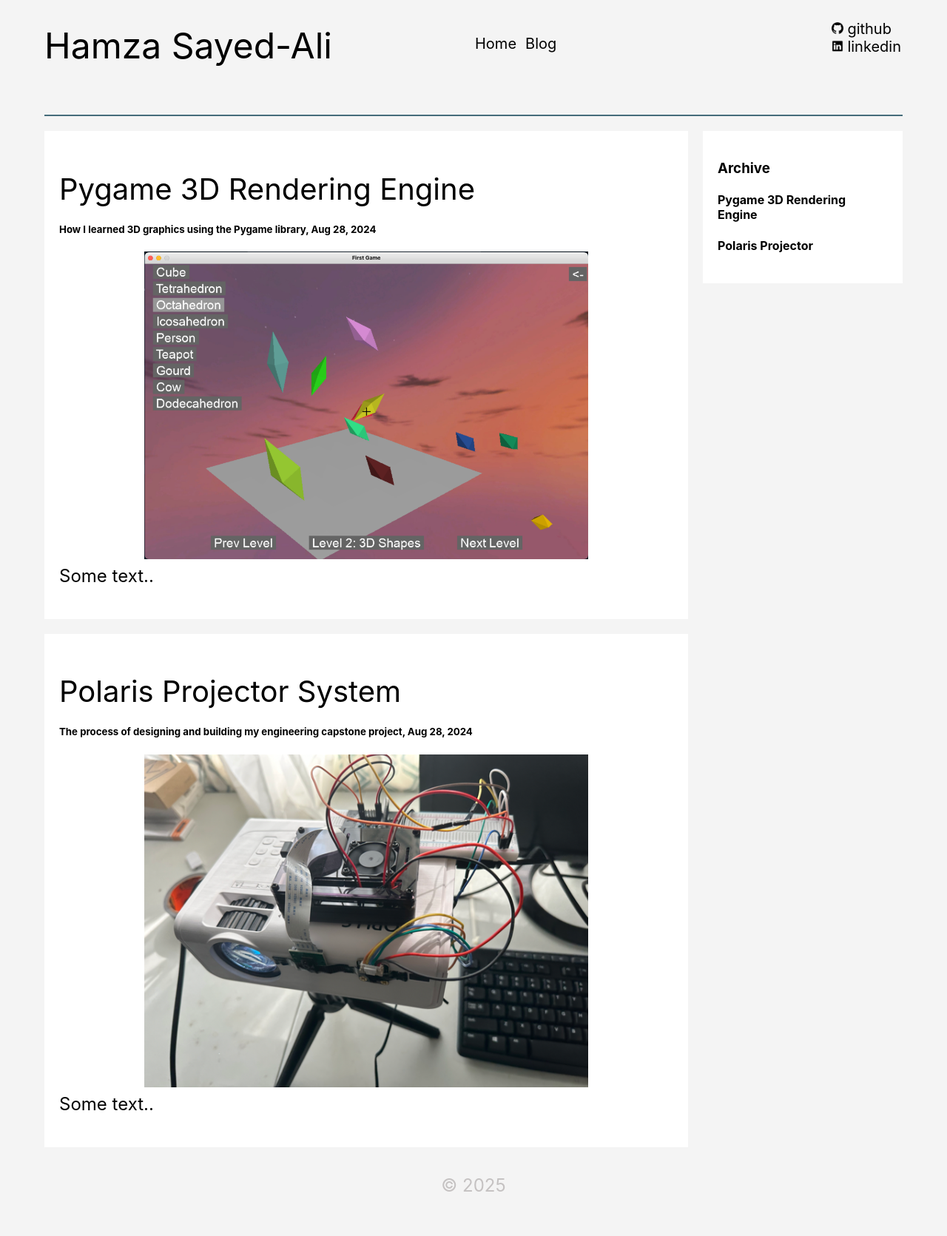
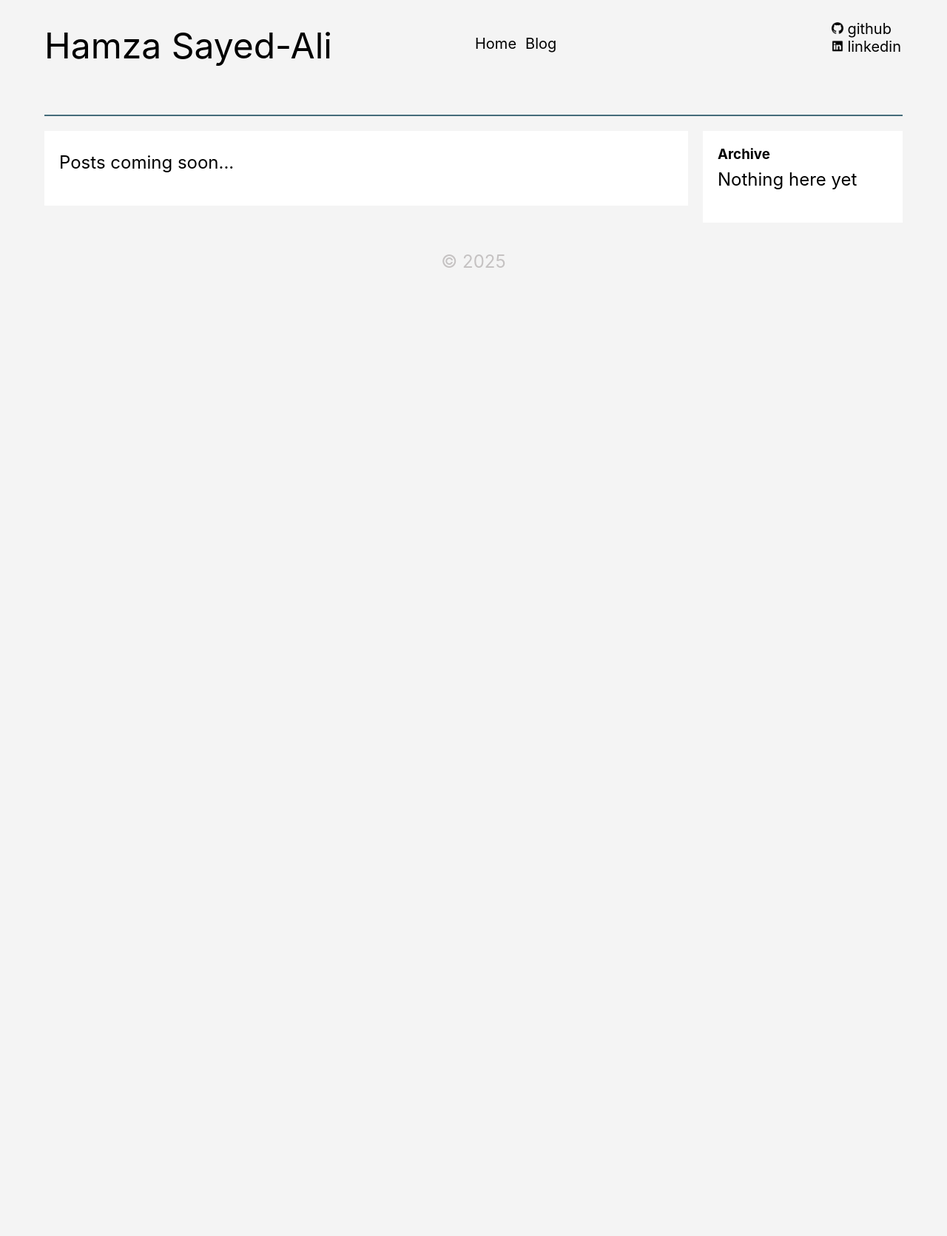
Before and after one commit to hamzasayedali/hamzasayedali.github.io, a PHP site: page /blog.html in a window 1280 px wide. Shown: the whole page at 74% size. After the commit the page ends 362 px from the top, so only its background shows below. Run offline with PHP 8.4, Linux system fonts and the light colour scheme.

Commit message:
cleaned up some formatting

```diff
--- a/blog.html
+++ b/blog.html
@@ -52,7 +52,7 @@
       <div class="row">
         <div class="divider-line"></div>
         <div class="leftcolumn">
-          <div class="card">
+          <!-- <div class="card">
             <h2>Pygame 3D Rendering Engine</h2>
             <h5>How I learned 3D graphics using the Pygame library, Aug 28, 2024</h5>
             <div class="blogimg-center"><img class="blogimg" src="pygame_thumbnail.png"/>
@@ -64,13 +64,19 @@
             <div class="blogimg-center"><img class="blogimg" src="fydp_thumbnail.png"/>
             </div><p>Some text..</p>
           </div>
+        </div> -->
+        <div class="card">
+          <p>Posts coming soon...</p>
         </div>
+      </div>
+
         <div class="rightcolumn">
 
           <div class="card">
             <h3>Archive</h3>
-            <h4>Pygame 3D Rendering Engine</h4>
-            <h4>Polaris Projector</h4>
+            <!-- <h4>Pygame 3D Rendering Engine</h4>
+            <h4>Polaris Projector</h4> -->
+            <p>Nothing here yet</p>
 
           </div>
 
--- a/index.css
+++ b/index.css
@@ -65,6 +65,11 @@ h2 {
 }
 h1 {
   font-size: 48px;
+}
+
+h3 {
+  margin-top: 0px;
+  margin-bottom:4px;
 }
 
 .header-subsection{
--- a/index.html
+++ b/index.html
@@ -52,7 +52,7 @@
                 <div class='body-content'>
                   <div class='intro'>
                     <img src="profile-img.png" class='profile-img' alt="Hamza Sayed-Ali close up head shot. Smiling."/>
-                    <div><p>Hi! I'm Hamza, an Embedded Software Engineer from the University of Waterloo beginning my career in NYC at Distributed Spectrum. I'm following my interests working on graphics programming and computer vision projects, as well as working on my technical writing (plug the blog). </p>
+                    <div><p>Hi! I'm Hamza, an Embedded Software Engineer from the University of Waterloo beginning my career in NYC at Distributed Spectrum.</p>
                     <p> Outside of engineering I love being creative through dance, music production, writing lyrics/poetry, DJing, and occasional youtube videoing.</p>
                   </div>
                 </div>
```
